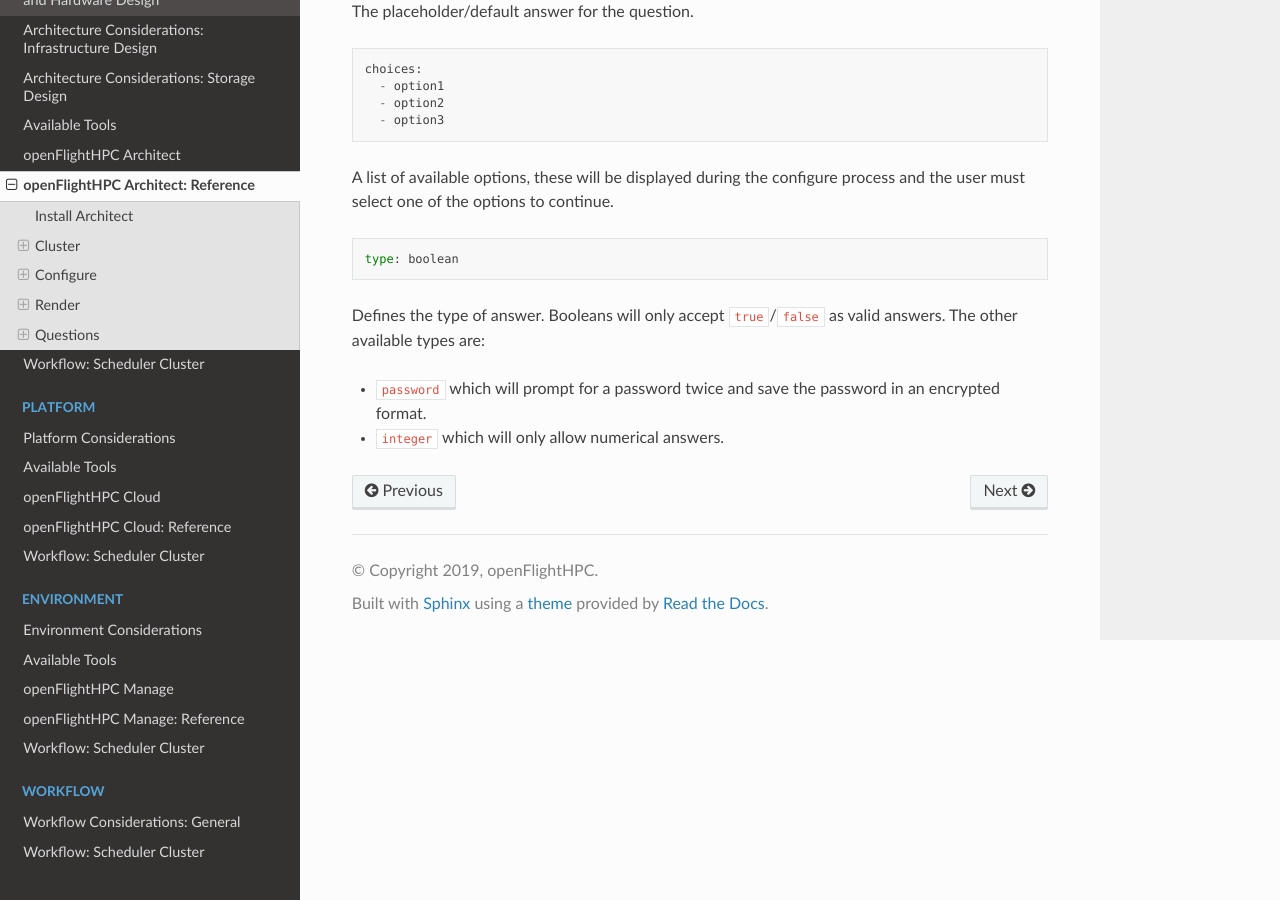
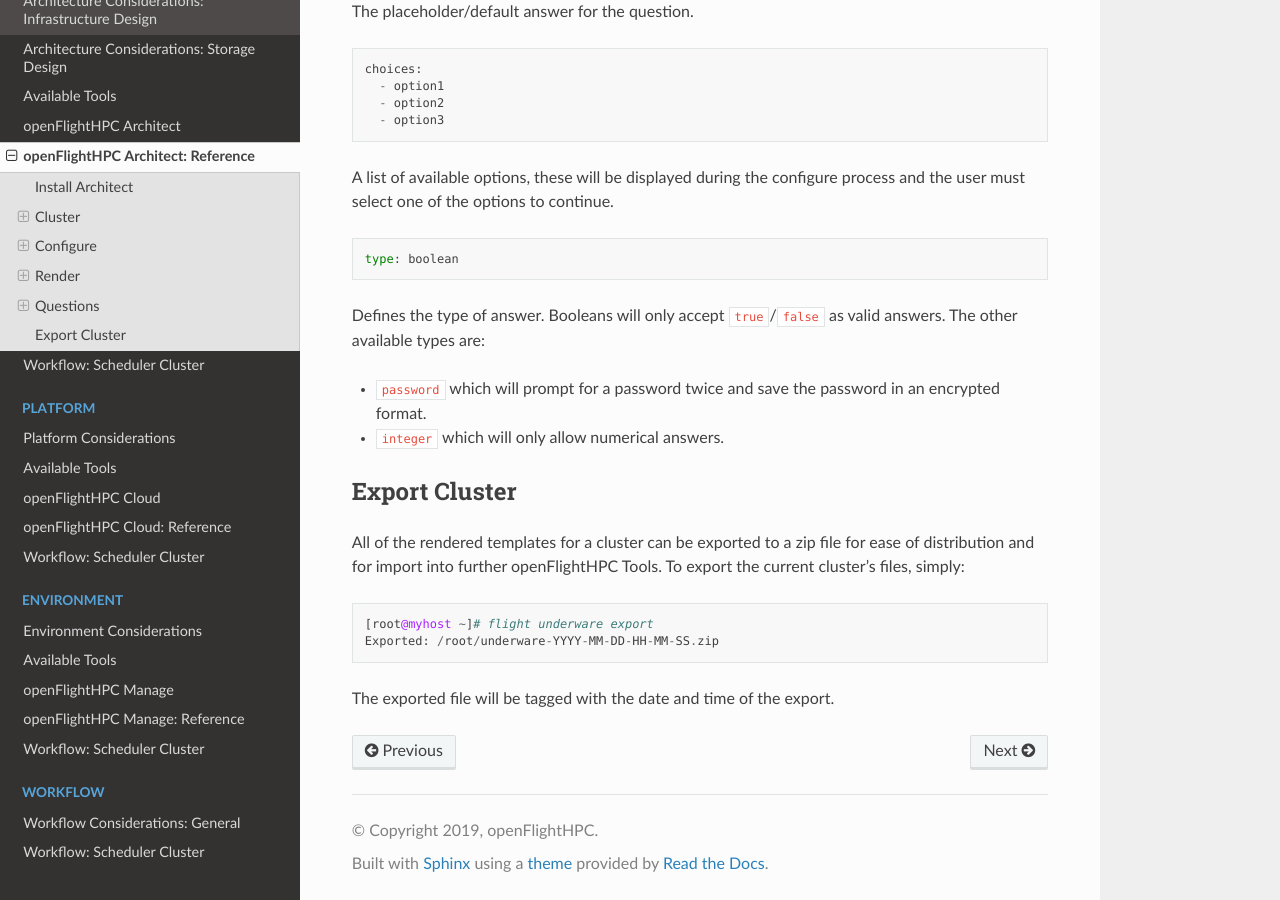
Before and after one commit to openflighthpc/build.openflighthpc.org, a Sphinx documentation site: the page built from docs/source/architecture/openflighthpc-architect-reference.rst, in a window 1280 px wide and 900 px high, scrolled down 6508 px. Built offline with Sphinx 7.4.7 and the Read the Docs theme 2.0.0, drawn with Linux system fonts in a browser that asks for light colours; some of the changed text lies outside the part shown.

Commit message:
Add export instructions to ref

```diff
--- a/docs/source/architecture/openflighthpc-architect-reference.rst
+++ b/docs/source/architecture/openflighthpc-architect-reference.rst
@@ -234,3 +234,7 @@
 
 - ``password`` which will prompt for a password twice and save the password in an encrypted format.
 - ``integer`` which will only allow numerical answers.
+
+.. _architect-export:
+
+.. include:: /architecture/partials/workflow-export.rst
```
